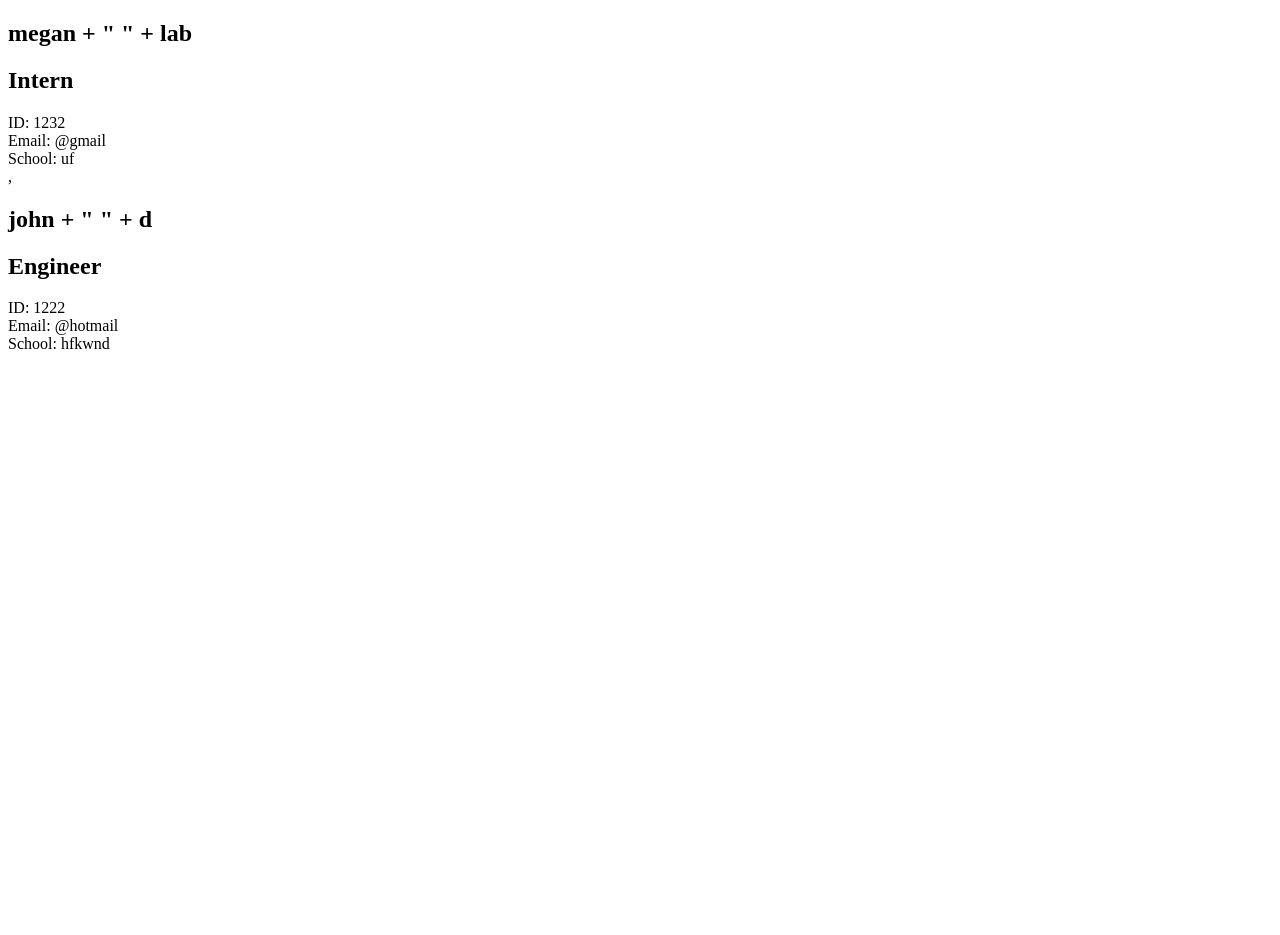
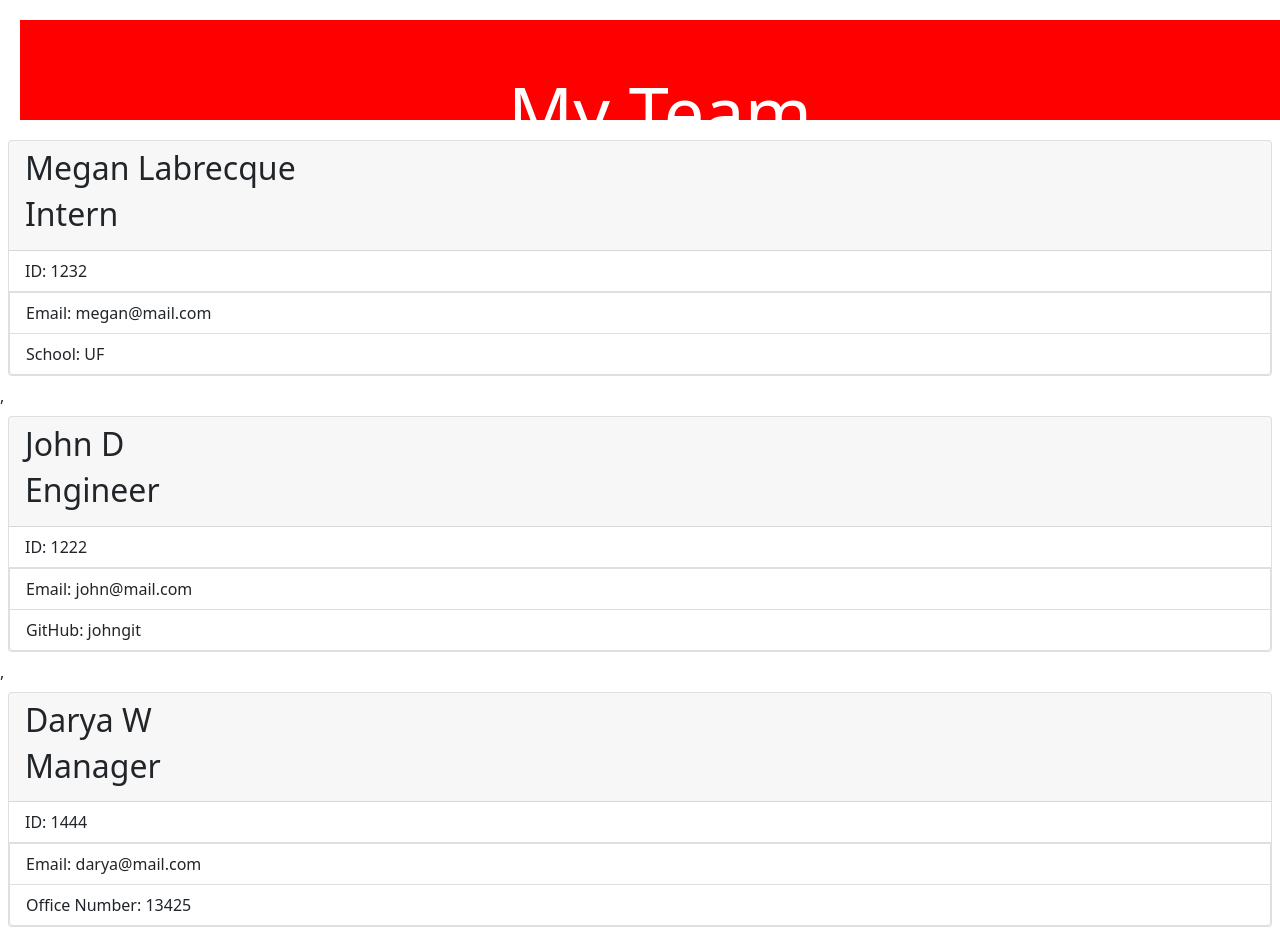
Before and after one commit to labrecquemegan/Employee-Tracker, a website: page index.html in a window 1280 px wide. Before the commit the page ends 800 px from the top, so only its background shows below. Drawn offline with nearby package versions, Linux system fonts and the light colour scheme; files that its build step writes are made by us from their sources.

Commit message:
cleaned up the template

```diff
--- a/distb/template.js
+++ b/distb/template.js
@@ -9,7 +9,6 @@ var employeeCards = [];
 
 function createTeam(employeeList) {
   employeeList.forEach((emp) => {
-    console.log(emp);
     if (emp.role === "Intern") {
       createIntern(emp);
     } else if (emp.role === "Engineer") {
@@ -18,8 +17,7 @@ function createTeam(employeeList) {
       createManager(emp);
     }
   });
-  console.log(employeeCards)
-  makehtml()
+  makehtml();
 }
 
 function makehtml() {
@@ -30,24 +28,31 @@ function makehtml() {
     <meta charset="UTF-8">
     <meta http-equiv="X-UA-Compatible" content="IE=edge">
     <meta name="viewport" content="width=device-width, initial-scale=1.0">
+    <link rel="stylesheet" href="style.css">
+    <link rel="stylesheet" href="https://cdn.jsdelivr.net/npm/bootstrap-icons@1.7.2/font/bootstrap-icons.css">
+    <link href="https://cdn.jsdelivr.net/npm/bootstrap@5.1.3/dist/css/bootstrap.min.css" rel="stylesheet" integrity="sha384-1BmE4kWBq78iYhFldvKuhfTAU6auU8tT94WrHftjDbrCEXSU1oBoqyl2QvZ6jIW3" crossorigin="anonymous">
     <title>Team Generator</title>
     <link
 </head>
 <body>
-`
-html += employeeCards.join()
+<header>
+  <div class= "container p-5 mb-5">
+    <h1 class= "text-center display-2">My Team</h1>
+  </div>
+</header>
+`;
+  html += employeeCards.join();
 
   html += `
+<script src="https://cdn.jsdelivr.net/npm/bootstrap@5.1.3/dist/js/bootstrap.bundle.min.js" integrity="sha384-ka7Sk0Gln4gmtz2MlQnikT1wXgYsOg+OMhuP+IlRH9sENBO0LRn5q+8nbTov4+1p" crossorigin="anonymous"></script>
 </body>
 </html>
-`
+`;
 
-fs.writeFile('index.html', html, (err) => {
-    console.log(err)
-})
+  fs.writeFile("index.html", html, (err) => {
+    console.log(err);
+  });
 }
-
-
 
 // function makeEmployeeCards(employeeList) {
 //     console.log('generate EmployeeCard employee list:'+ employeeList)
@@ -56,15 +61,15 @@ fs.writeFile('index.html', html, (err) => {
 
 function createIntern(Intern) {
   var internCard = `
-        <div class = "col">
-            <div class = "card">
+        <div class = "card m-2" style="width: 18rem:">
+            <div class = "card-header">
             <h2>${Intern.firstName}  ${Intern.lastName}</h2>
             <h2>Intern</h2>
             </div>
-            <div class = "container">
-            <div class = "row"> ID: ${Intern.id}</div>
-            <div class = "row"> Email: ${Intern.email}</div>
-            <div class = "row"> School: ${Intern.school}</div>
+            <div class = "list-group list-group-flush">
+            <li class = "list-group-item"> ID: ${Intern.id}</div>
+            <div class = "list-group-item"> Email: ${Intern.email}</div>
+            <div class = "list-group-item"> School: ${Intern.school}</div>
             </div>
         </div>`;
   employeeCards.push(internCard);
@@ -72,15 +77,15 @@ function createIntern(Intern) {
 
 function createEngineer(Engineer) {
   var engineerCard = `
-        <div class = "col">
-            <div class = "card">
+        <div class = "card m-2" style="width: 18rem:">
+          <div class = "card-header">
           <h2>${Engineer.firstName}  ${Engineer.lastName}</h2>
           <h2>Engineer</h2>
           </div>
-            <div class = "container>
-            <div class = "row"> ID: ${Engineer.id}</div>
-            <div class = "row"> Email: ${Engineer.email}</div>
-            <div class = "row"> School: ${Engineer.github}</div>
+          <div class = "list-group list-group-flush">
+          <li class = "list-group-item"> ID: ${Engineer.id}</div>
+          <div class = "list-group-item"> Email: ${Engineer.email}</div>
+          <div class = "list-group-item"> GitHub: ${Engineer.github}</div>
           </div>
         </div>`;
   employeeCards.push(engineerCard);
@@ -88,15 +93,15 @@ function createEngineer(Engineer) {
 
 function createManager(Manager) {
   var managerCard = `
-        <div class = "col">
-            <div class = "card">
+        <div class = "card m-2" style="width: 18rem:">
+          <div class = "card-header">
           <h2>${Manager.firstName}  ${Manager.lastName}</h2>
           <h2>Manager</h2>
           </div>
-            <div class = "container>
-            <div class = "row"> ID: ${Manager.id}</div>
-            <div class = "row"> Email: ${Manager.email}</div>
-            <div class = "row"> School: ${Manager.officeNumber}</div>
+          <div class = "list-group list-group-flush">
+          <li class = "list-group-item"> ID: ${Manager.id}</div>
+          <div class = "list-group-item"> Email: ${Manager.email}</div>
+          <div class = "list-group-item"> Office Number: ${Manager.officeNumber}</div>
           </div>
         </div>`;
   employeeCards.push(managerCard);
--- a/index.html
+++ b/index.html
@@ -5,31 +5,52 @@
     <meta charset="UTF-8">
     <meta http-equiv="X-UA-Compatible" content="IE=edge">
     <meta name="viewport" content="width=device-width, initial-scale=1.0">
+    <link rel="stylesheet" href="style.css">
+    <link rel="stylesheet" href="https://cdn.jsdelivr.net/npm/bootstrap-icons@1.7.2/font/bootstrap-icons.css">
+    <link href="https://cdn.jsdelivr.net/npm/bootstrap@5.1.3/dist/css/bootstrap.min.css" rel="stylesheet" integrity="sha384-1BmE4kWBq78iYhFldvKuhfTAU6auU8tT94WrHftjDbrCEXSU1oBoqyl2QvZ6jIW3" crossorigin="anonymous">
     <title>Team Generator</title>
+    <link
 </head>
 <body>
+<header>
+  <div class= "container p-5 mb-5">
+    <h1 class= "text-center display-2">My Team</h1>
+  </div>
+</header>
 
-        <div class = "col">
-            <div class = "card">
-            <h2>megan + " " + lab</h2>
+        <div class = "card m-2" style="width: 18rem:">
+            <div class = "card-header">
+            <h2>Megan  Labrecque</h2>
             <h2>Intern</h2>
             </div>
-            <div class = "container">
-            <div class = "row"> ID: 1232</div>
-            <div class = "row"> Email: @gmail</div>
-            <div class = "row"> School: uf</div>
+            <div class = "list-group list-group-flush">
+            <li class = "list-group-item"> ID: 1232</div>
+            <div class = "list-group-item"> Email: megan@mail.com</div>
+            <div class = "list-group-item"> School: UF</div>
             </div>
         </div>,
-        <div class = "col">
-            <div class = "card">
-            <h2>john + " " + d</h2>
-            <h2>Engineer</h2>
-            </div>
-            <div class = "container>
-            <div class = "row"> ID: 1222</div>
-            <div class = "row"> Email: @hotmail</div>
-            <div class = "row"> School: hfkwnd</div>
-            </div>
+        <div class = "card m-2" style="width: 18rem:">
+          <div class = "card-header">
+          <h2>John  D</h2>
+          <h2>Engineer</h2>
+          </div>
+          <div class = "list-group list-group-flush">
+          <li class = "list-group-item"> ID: 1222</div>
+          <div class = "list-group-item"> Email: john@mail.com</div>
+          <div class = "list-group-item"> GitHub: johngit</div>
+          </div>
+        </div>,
+        <div class = "card m-2" style="width: 18rem:">
+          <div class = "card-header">
+          <h2>Darya  W</h2>
+          <h2>Manager</h2>
+          </div>
+          <div class = "list-group list-group-flush">
+          <li class = "list-group-item"> ID: 1444</div>
+          <div class = "list-group-item"> Email: darya@mail.com</div>
+          <div class = "list-group-item"> Office Number: 13425</div>
+          </div>
         </div>
+<script src="https://cdn.jsdelivr.net/npm/bootstrap@5.1.3/dist/js/bootstrap.bundle.min.js" integrity="sha384-ka7Sk0Gln4gmtz2MlQnikT1wXgYsOg+OMhuP+IlRH9sENBO0LRn5q+8nbTov4+1p" crossorigin="anonymous"></script>
 </body>
 </html>
```
Lines whose indentation alone changed are shown as unchanged.
